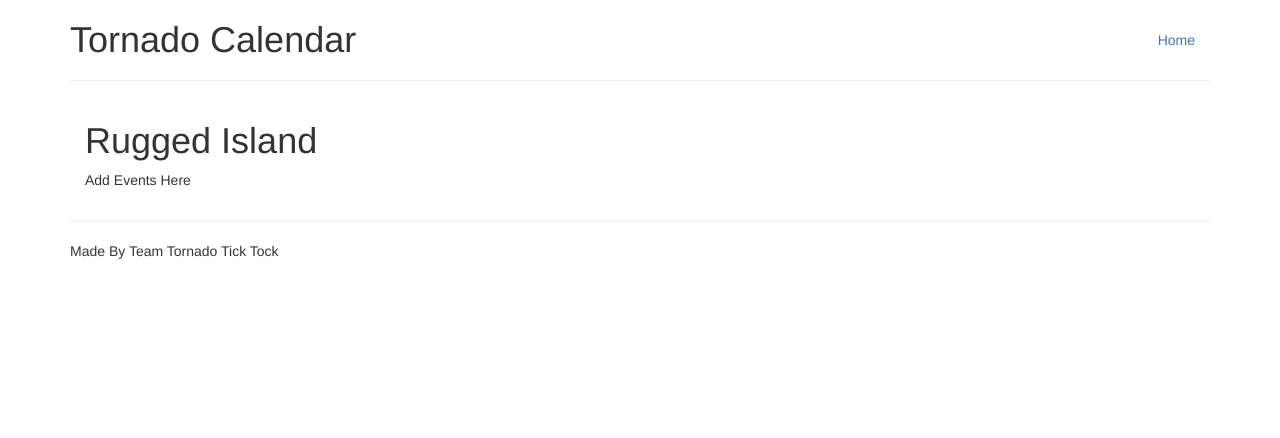
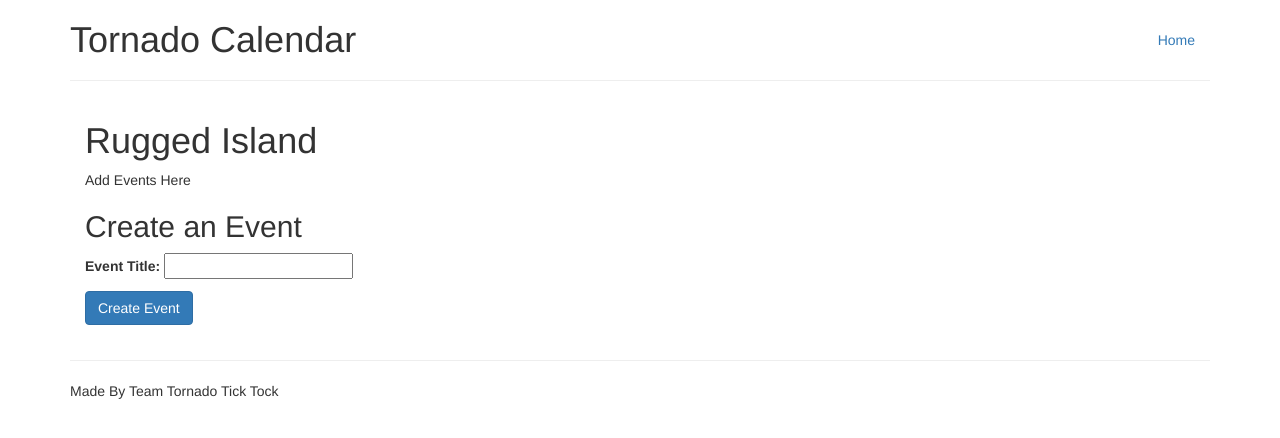
Before and after one commit to meganduffy/google_calender, a Django app: page /add-event/ in a window 1280 px wide. Shown: the top 438 px of the page. Run offline with Django 3.2, Linux system fonts and the light colour scheme; some libraries are stand-ins or nearby versions.

Commit message:
Add form.py which is giving an error of "TypeError: __init__() got an unexpected keyword argument 'hidden'"

```diff
--- a/calendarapi/templates/add-event.html
+++ /dev/null
@@ -1,10 +0,0 @@
-{% extends "base.html" %}
-
-    {% block content %}
-
-        <h1>Rugged Island</h1>
-        <p>Add Events Here</p>
-
-
-
-    {% endblock %}
--- a/google_calender/urls.py
+++ b/google_calender/urls.py
@@ -16,10 +16,10 @@ Including another URLconf
 from django.conf.urls import url
 from django.contrib import admin
 from tornado import views as tornado_views
-from calendarapi import views as calendar_views
+# from calendarapi import views as calendar_views
 
 urlpatterns = [
     url(r'^admin/', admin.site.urls),
     url(r'^$', tornado_views.get_calendar_information, name="index"),
-    url(r'^add-event/$', calendar_views.customer_create_event, name="create-event")
+    url(r'^add-event/$', tornado_views.user_create_event, name="create-event")
 ]
--- /dev/null
+++ b/tornado/forms.py
@@ -0,0 +1,31 @@
+from django import forms
+from django.core.exceptions import ValidationError
+
+
+class CreateEventForm(forms.Form):
+    summary = forms.CharField(
+        label='Event Title',
+        max_length=50
+    )
+
+    # start = forms.DateTimeField(
+    #     widget=forms.DateTimeField(
+    #         format("%Y-%m-%d %H:%M:%S")
+    #     ),
+    #     required=True
+    # )
+    #
+    # end = forms.DateTimeField(
+    #     widget=forms.DateTimeField(
+    #         format("%Y-%m-%d %H:%M:%S")
+    #     ),
+    #     required=True
+    # )
+
+    guests = forms.Textarea()
+
+    class Meta:
+        widgets = {
+            'start': forms.DateInput(format='%Y-%m-%d %H:%M:%S'),
+            'end': forms.DateInput(format='%Y-%m-%d %H:%M:%S')
+        }
--- /dev/null
+++ b/tornado/templates/add-event.html
@@ -0,0 +1,18 @@
+{% extends "base.html" %}
+
+{% block content %}
+
+    <h1>Rugged Island</h1>
+    <p>Add Events Here</p>
+
+    <form role="form" method="post" action="{% url 'create-event' %}">
+        {% csrf_token %}
+        <h2>Create an Event</h2>
+        {{ form.as_p }}
+
+        <div class="form-group submit-btn">
+            <button type="submit" class="btn btn-primary">Create Event</button>
+        </div>
+    </form>
+
+{% endblock %}
--- a/tornado/templates/base.html
+++ b/tornado/templates/base.html
@@ -6,7 +6,6 @@
     <title>Rugged Island</title>
     <meta name="viewport" content="width=device-width, initial-scale=1.0">
     <meta name="description" content="">
-    <meta name="author" content="">
     <link rel="stylesheet" href="https://cdnjs.cloudflare.com/ajax/libs/bootswatch/3.3.6/cerulean/bootstrap.min.css">
     <link rel="stylesheet" href="{% static "css/style.css" %}">
     <!-- script references -->
--- a/tornado/views.py
+++ b/tornado/views.py
@@ -9,10 +9,13 @@ import datetime
 from dateutil.rrule import rrule, MINUTELY
 
 from django.shortcuts import render
+from django.contrib import messages
 from apiclient import discovery
 from oauth2client import client
 from oauth2client import tools
 from oauth2client.file import Storage
+
+from .forms import CreateEventForm
 
 try:
     import argparse
@@ -145,11 +148,28 @@ def get_calendar_information(request):
                 }
             )
 
-
-
     events = get_events()
     schedule = get_schedule(events)
 
     args = {"schedule": schedule}
 
     return render(request, 'index.html', args)
+
+
+def user_create_event(request):
+    """
+    Logic for the form that will create an event
+    """
+
+    if request.method == "POST":
+        form = CreateEventForm(request.POST)
+        if form.is_valid():
+            print(form)
+        else:
+            messages.error(request, "Unable to validate form")
+    else:
+        form = CreateEventForm()
+
+    args = {'form': form}
+
+    return render(request, 'add-event.html', args)
```
Also changed, not shown: calendarapi/forms.py (deleted).
